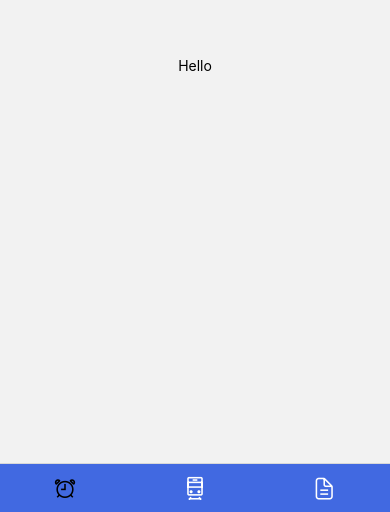
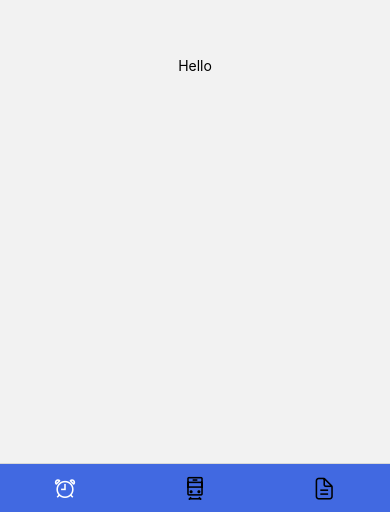
Before and after one commit to NurgaliyevS/Metro-app, a React Native app: screen / in a window 390 px wide. Shown: the part 332-844 px from the top of the page. Built offline with nearby package versions, Linux system fonts and the light colour scheme.

Commit message:
Upd Tabnavigator

```diff
--- a/src/navigation/TabNavigator.js
+++ b/src/navigation/TabNavigator.js
@@ -17,8 +17,8 @@ function TabNavigator() {
           tabBarShowLabel: false,
           headerShown: false,
           tabBarStyle: { backgroundColor: '#4169E1' },
-          tabBarInactiveTintColor: '#fff',
-          tabBarActiveTintColor: 'black',
+          tabBarInactiveTintColor: 'black',
+          tabBarActiveTintColor: '#fff',
         }}
       >
         <Tab.Screen
```
